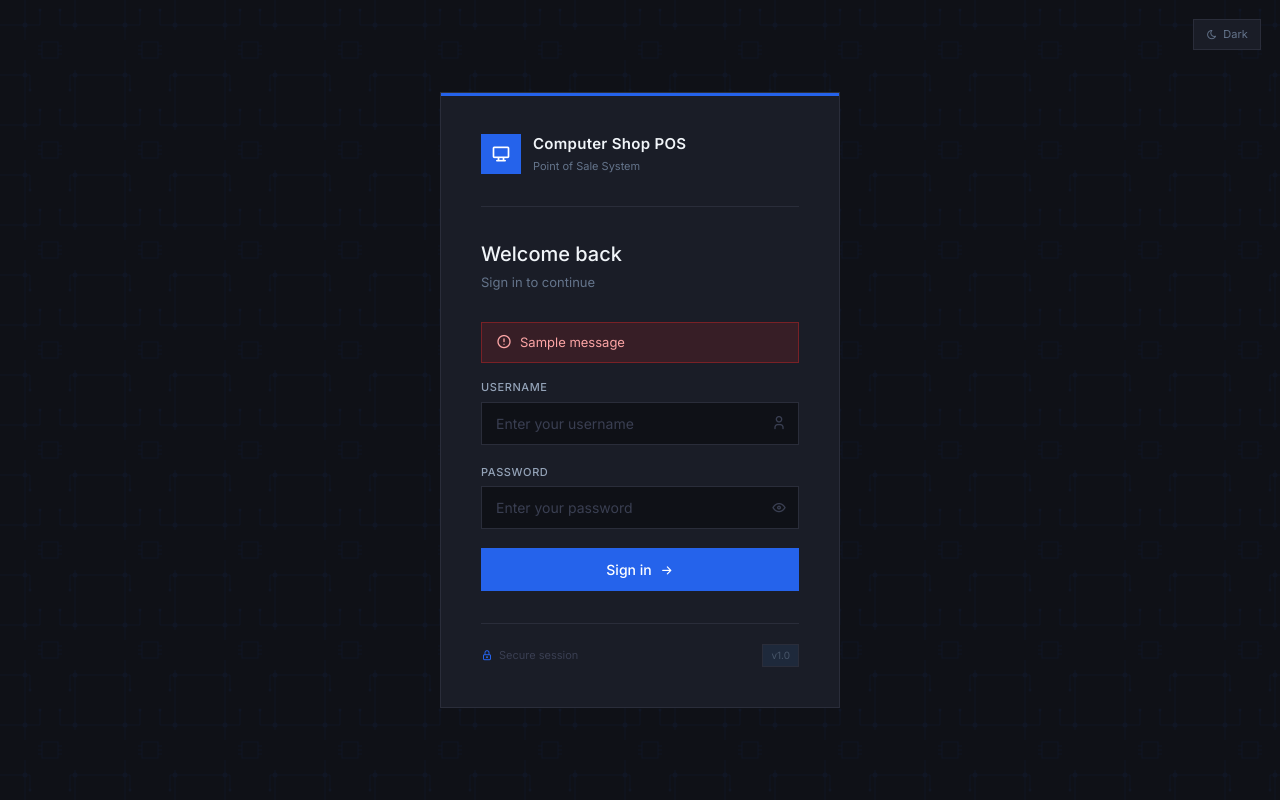
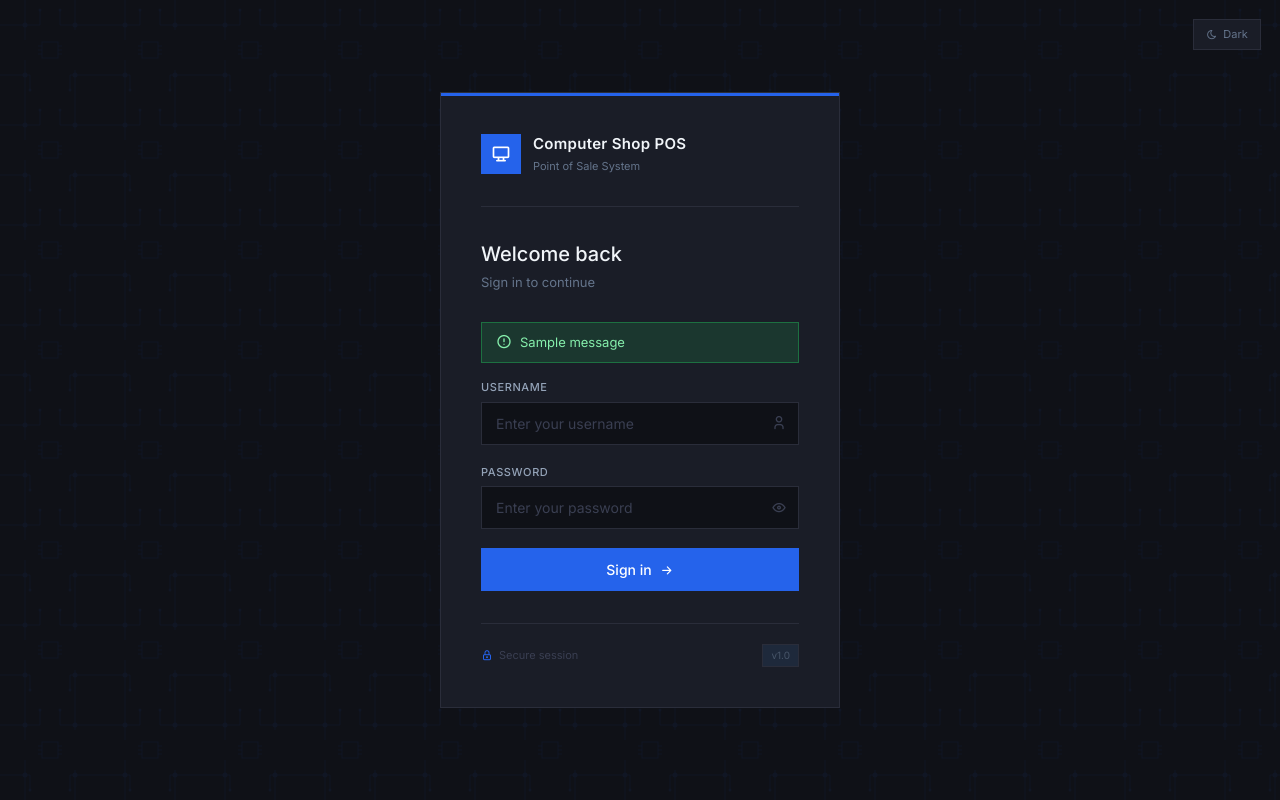
Before and after one commit to YashPareek925/computer_pos, a Flask app: page /login in a window 1280 px wide. Run offline with Flask 3, Linux system fonts and the light colour scheme; one stand-in notice (Sample message) is shown; some libraries are stand-ins or nearby versions.

Commit message:
Fix flash message colors on login page

```diff
--- a/templates/login.html
+++ b/templates/login.html
@@ -263,6 +263,18 @@
   align-items: center;
   gap: 8px;
 }
+
+  .flash-success {
+  background: rgba(34, 197, 94, 0.15);
+  border: 0.5px solid rgba(34, 197, 94, 0.4);
+  color: #86efac;
+  font-size: 13px;
+  padding: 10px 14px;
+  margin-bottom: 1rem;
+  display: flex;
+  align-items: center;
+  gap: 8px;
+}
 </style>
 
 <div class="login-wrapper" id="loginWrapper">
@@ -335,7 +347,7 @@
     {% with messages = get_flashed_messages(with_categories=true) %}
       {% if messages %}
         {% for category, message in messages %}
-          <div class="flash-error">
+          <div class="flash-{{ category }}">
             <i class="ti ti-alert-circle" style="font-size:16px;flex-shrink:0;"></i>
             {{ message }}
           </div>
```
Lines whose indentation alone changed are shown as unchanged.
